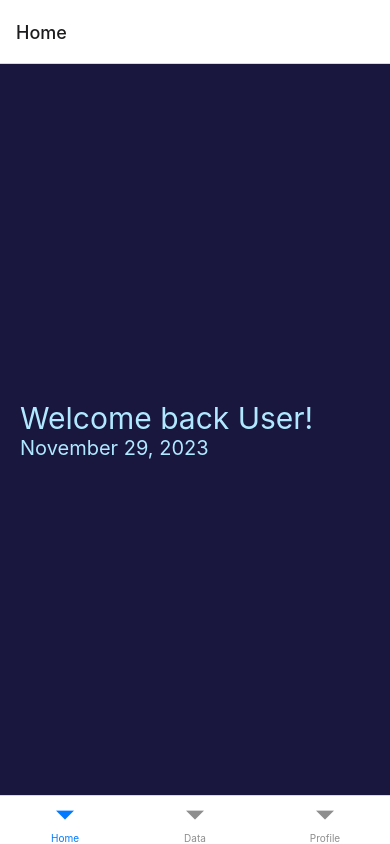
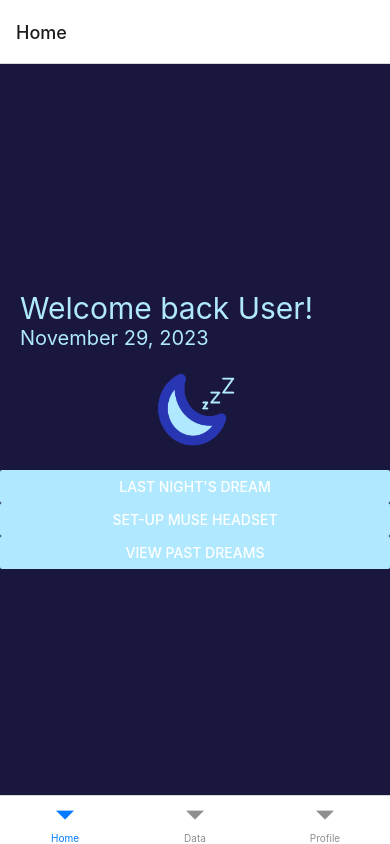
Before and after one commit to aryonna-rice/comp-523-dreamscape, a React Native app in the folder dreamscape-caregiver/: screen /Home in a window 390 px wide. Built offline with nearby package versions, Linux system fonts and the light colour scheme.

Commit message:
added buttons to home

```diff
--- a/dreamscape-caregiver/components/HomeScreen.js
+++ b/dreamscape-caregiver/components/HomeScreen.js
@@ -1,5 +1,5 @@
 import { StatusBar } from 'expo-status-bar';
-import { StyleSheet, Text, View } from 'react-native';
+import { StyleSheet, Text, View, Button} from 'react-native';
 import { Image } from 'react-native';
 
 function HomeScreen() {
@@ -14,6 +14,10 @@ function HomeScreen() {
       <View style={styles.container}>
         <Text style={styles.header1}>Welcome back User!</Text>
         <Text style={styles.header2}>{date}</Text>
+        <Image source={require('../assets/logo.png')} style={styles.logo}/>
+        <Button color={'#B0E9FF'} title="Last Night's Dream"/>
+        <Button color={'#B0E9FF'} title="Set-up Muse Headset"/>
+        <Button color={'#B0E9FF'} title="View Past Dreams"/>
       </View>
     );
   }
@@ -34,6 +38,12 @@ function HomeScreen() {
       fontSize: 20,
       marginLeft: 20,
     },
+    logo: {
+        width: 80,
+        height: 80,
+        margin: 20,
+        alignSelf: 'center',
+    },
 
   });
 
```
Also changed, not shown: dreamscape-caregiver/assets/logo.png (added), 1 other file (tests, documents, lock files or other folders).
